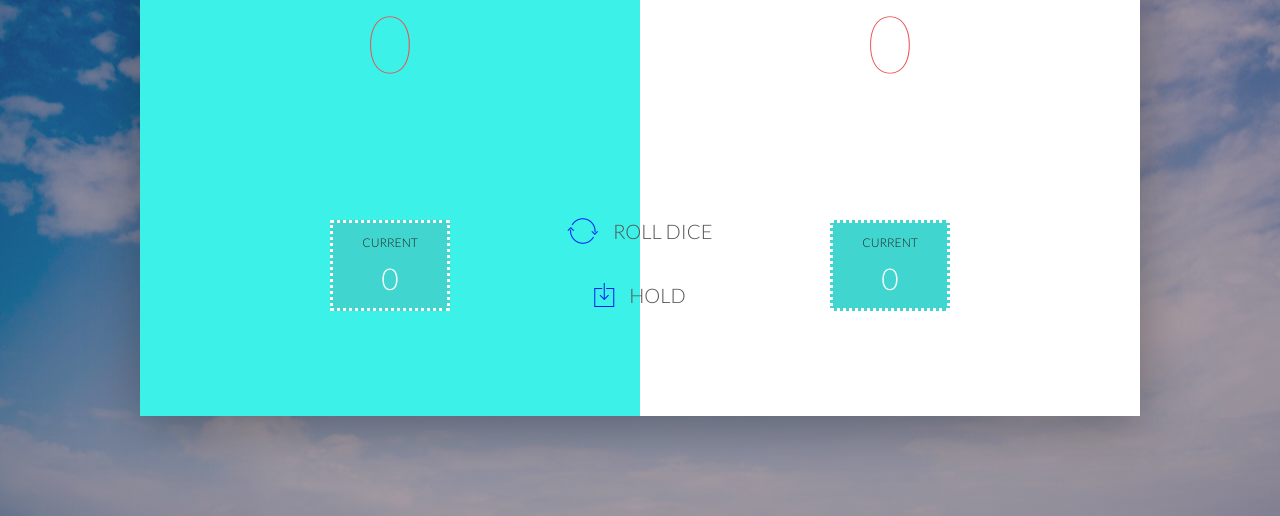
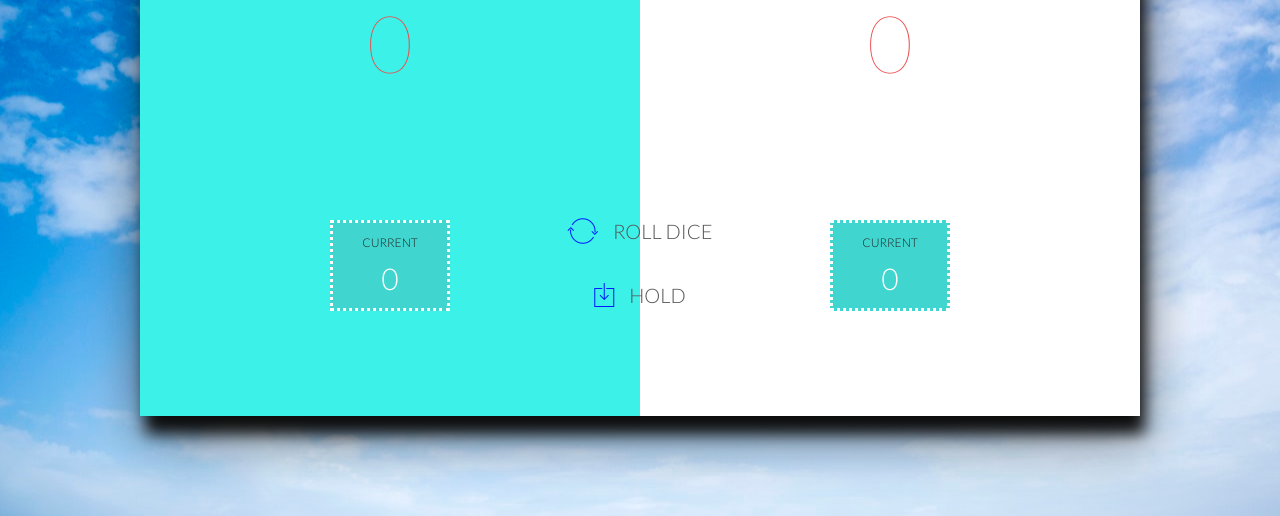
Before and after one commit to NenadSpasic/Pig-dice-game, a plain HTML site: page index.html in a window 1280 px wide. Shown: the part 284-800 px from the top of the page. Drawn offline with nearby package versions, Linux system fonts and the light colour scheme.

Commit message:
final touches

```diff
--- a/style.css
+++ b/style.css
@@ -16,7 +16,7 @@
 }
 
 body {
-    background-image: linear-gradient(rgba(62, 20, 20, 0.4), rgba(62, 20, 20, 0.4)), url(back-sky.jpeg);
+    background-image: /*linear-gradient(rgba(62, 20, 20, 0.4), rgba(62, 20, 20, 0.4)), */ url(back-sky.jpeg);
     background-size: cover;
     background-position: center;
     font-family: Lato;
@@ -35,6 +35,7 @@ body {
     background-color: #fff;
     box-shadow: 0px 10px 50px rgba(0, 0, 0, 0.3);
     overflow: hidden;
+    filter: drop-shadow(5px 18px 8px #0F0F0F);
 }
 
 .player-0-panel,
```
